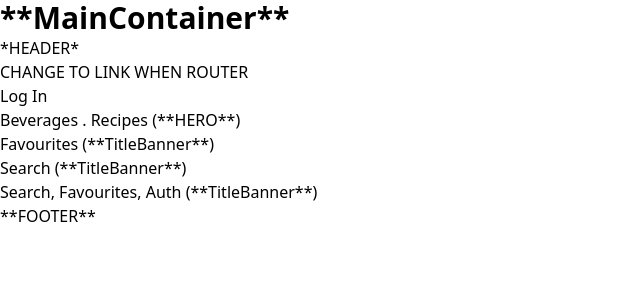
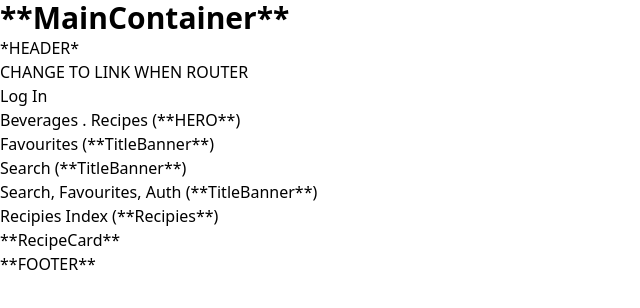
Before and after one commit to JackSlater99/Beverages.Recipes-API, a React (Create React App) app in the folder front-end/capstone/: page / in a window 1280 px wide. Shown: the top 308 px of the page, without its empty margins (0-640 px from the left). Built offline with nearby package versions, Linux system fonts and the light colour scheme.

Commit message:
Router fixed (element= was missing)

```diff
--- a/front-end/capstone/src/components/recipies/RecipeCard.js
+++ b/front-end/capstone/src/components/recipies/RecipeCard.js
@@ -3,7 +3,7 @@ import React from "react";
 const RecipeCard = () => {
     return (
         <article>
-            **RecipeCard**
+            <h2>**RecipeCard**</h2>
         </article>
     )
 }
--- a/front-end/capstone/src/containers/MainContainer.js
+++ b/front-end/capstone/src/containers/MainContainer.js
@@ -23,10 +23,12 @@ const MainContainer = () => {
 
 
 
-            <Routes>
-                <Route path="/" exact component={<Recipies />} />
-                <Route path="/recipies" exact component={<RecipeFull />} />
-            </Routes>
+
+                <Routes>
+                    <Route element={<Recipies />} path="/" exact component={<Recipies />} />
+                    <Route element={<RecipeFull />} path="/recipies" exact component={<RecipeFull />} />
+                </Routes>
+
 
             <Footer />
         </div>
```
